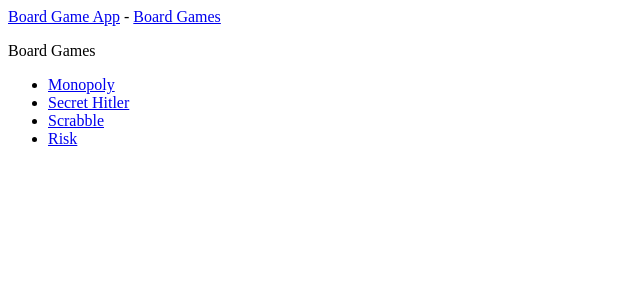
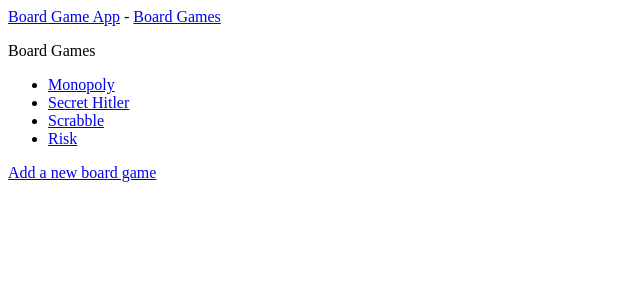
Before and after one commit to saa1saar/Application_Programming_Teamwork, a Django app: template board_game_website/board_game_app/templates/board_game_app/BoardGames.html in a window 1280 px wide. Shown: the top 300 px of the page, without its empty margins (0-640 px from the left). Run offline with Django 3.2, Linux system fonts and the light colour scheme; the template is opened without the code that fills it: values that come from a table or form of the project are taken from there, others are empty; data comes from the database, SQL or seed files in the repository.

Commit message:
Link to the new_boardgame page om the BoardGames page

```diff
--- a/board_game_website/board_game_app/templates/board_game_app/BoardGames.html
+++ b/board_game_website/board_game_app/templates/board_game_app/BoardGames.html
@@ -15,4 +15,6 @@
     {% endfor %}
 </ul>
 
+<a href="{% url 'board_game_app:new_boardgame' %}">Add a new board game</a>
+
 {% endblock content %}
```
